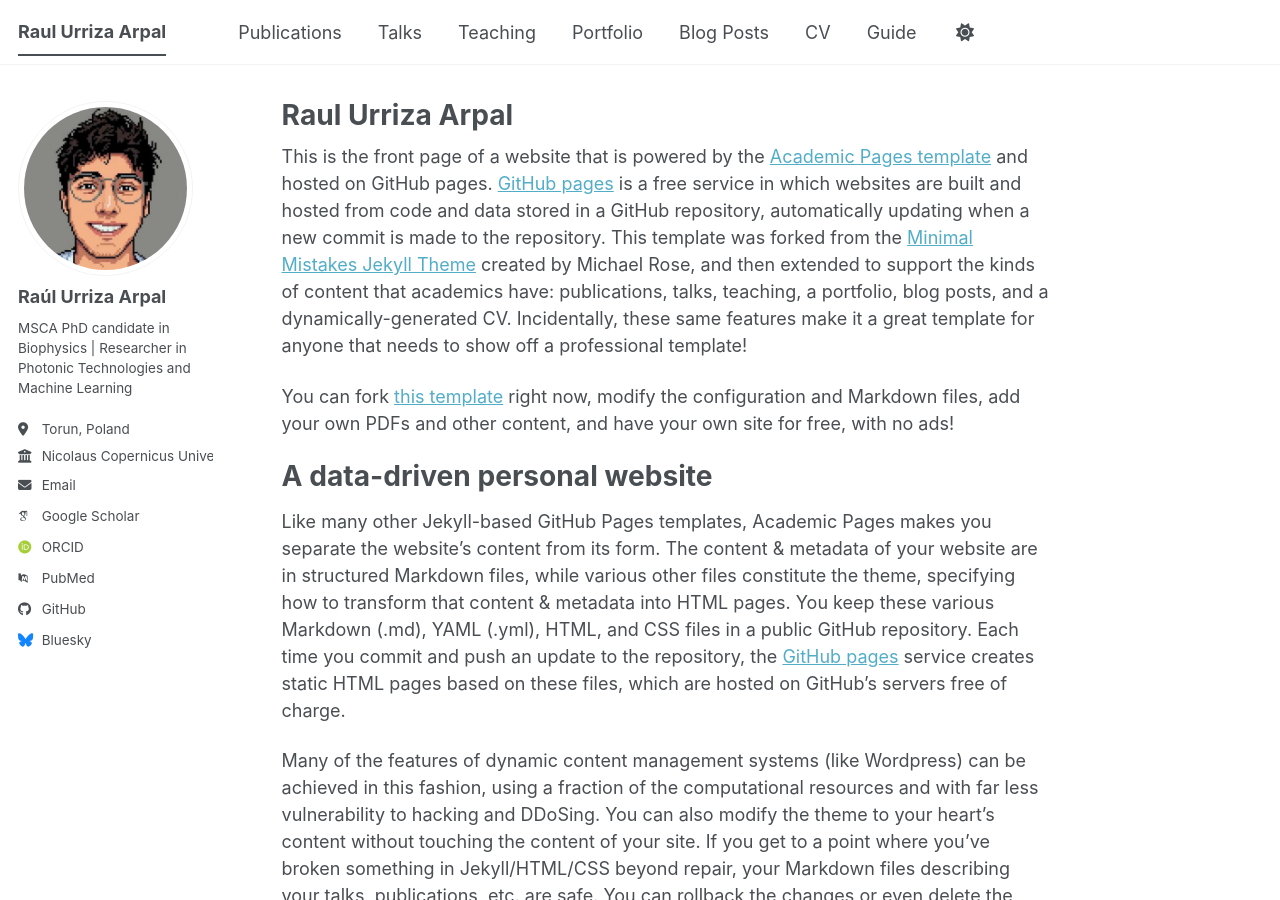
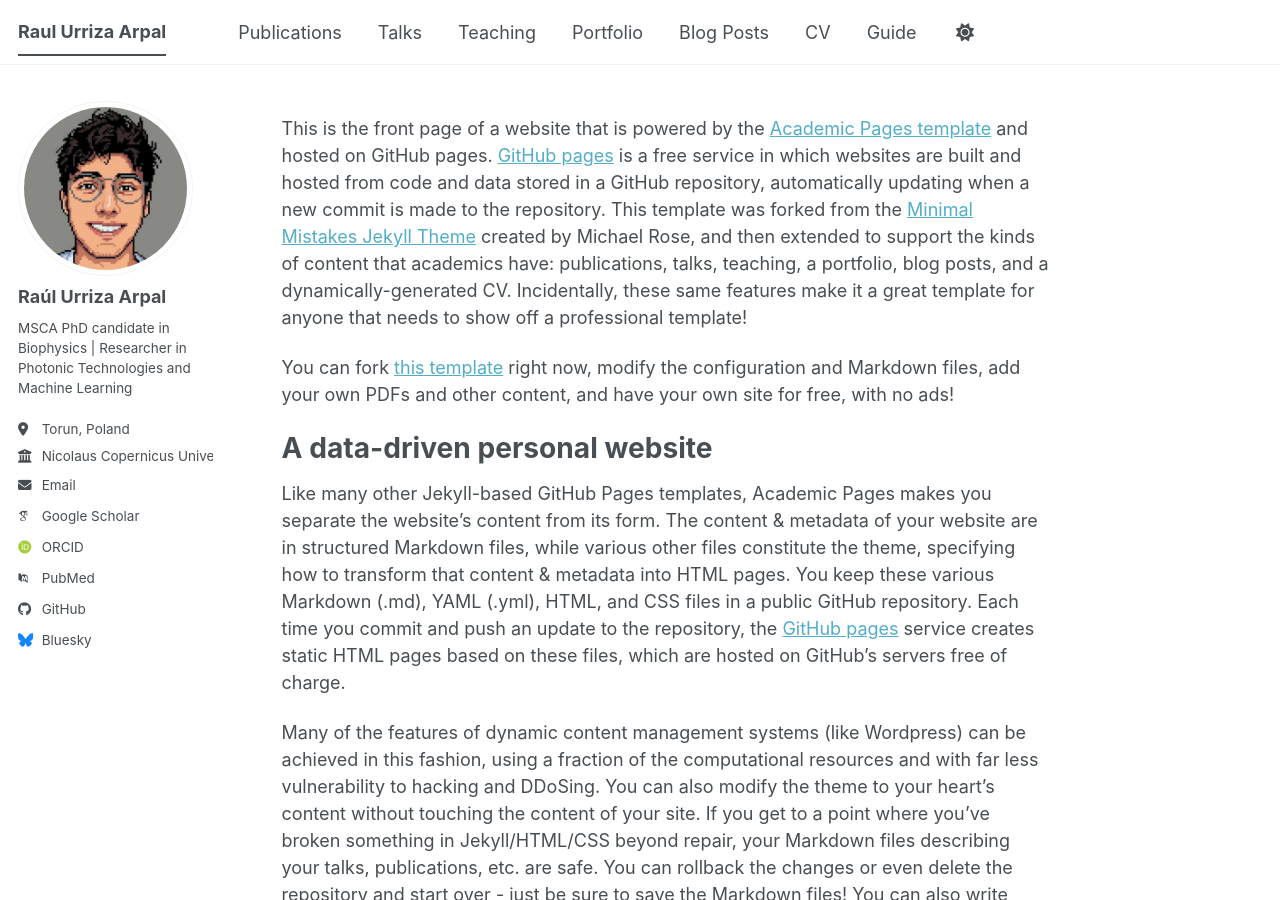
Before and after one commit to RaulUrriza/raulurriza.github.io, a Jekyll site: the page built from _pages/about.md, in a window 1280 px wide and 900 px high. Built offline with Jekyll 4.4.1, drawn with Linux system fonts in a browser that asks for light colours; some web fonts are replaced; a script bundle is joined from its source files by our own code; library files that are not in the unit come from our copies.

Commit message:
Remove title from about page

```diff
--- a/_pages/about.md
+++ b/_pages/about.md
@@ -1,6 +1,6 @@
 ---
 permalink: /
-title: "Raul Urriza Arpal"
+title: ""
 author_profile: true
 redirect_from:
   - /about/
```
